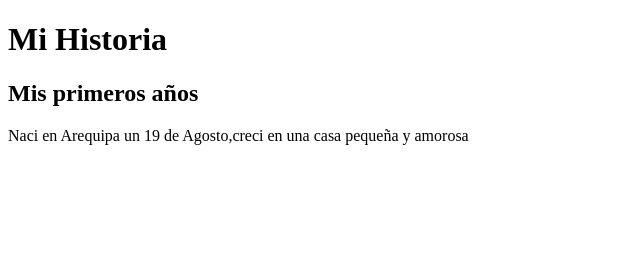
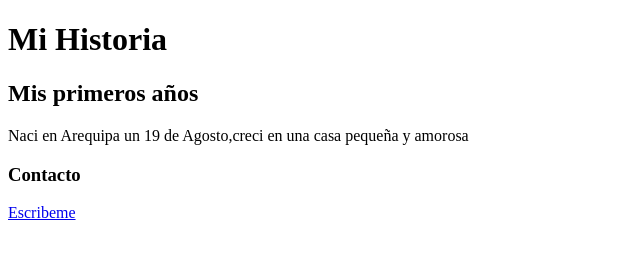
Before and after one commit to JoseHuarachi/mi-biografia, a plain HTML site: page index.html in a window 1280 px wide. Shown: the whole page, without its empty margins (0-640 px from the left). Drawn offline with Linux system fonts and the light colour scheme.

Commit message:
Update index.html
ag footer

```diff
--- a/index.html
+++ b/index.html
@@ -13,6 +13,14 @@
             <h2>Mis primeros años</h2>
             <p>Naci en Arequipa un 19 de Agosto,creci en una casa pequeña y amorosa</p>
         </section>
+        <footer>
+            <section>
+                <h3>Contacto</h3>
+                <a href="mailto=joseandreshhgonzales@gmail.com">
+                    Escribeme
+                </a>
+            </section>
+        </footer>
     </main>
 </body>
 </html>
```
